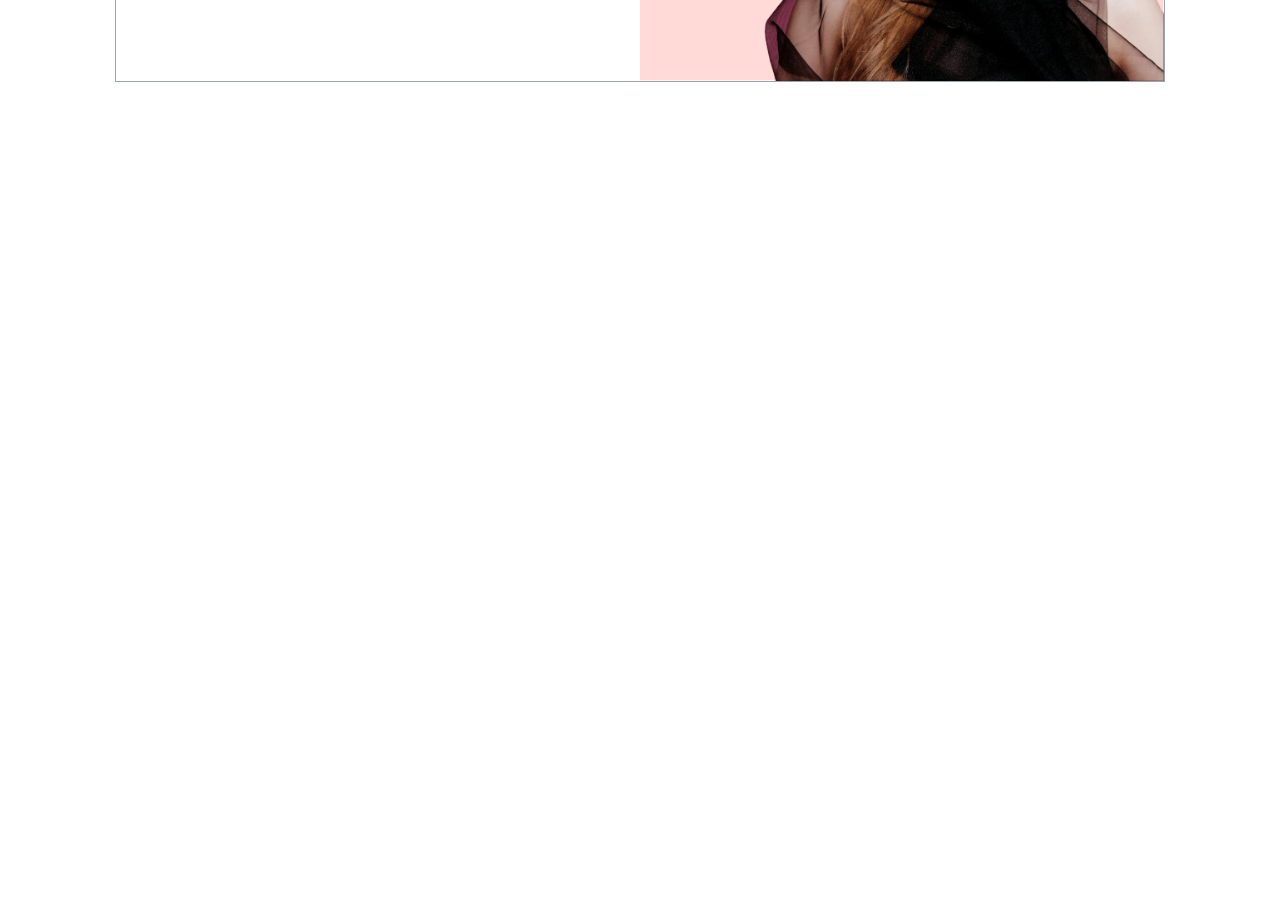
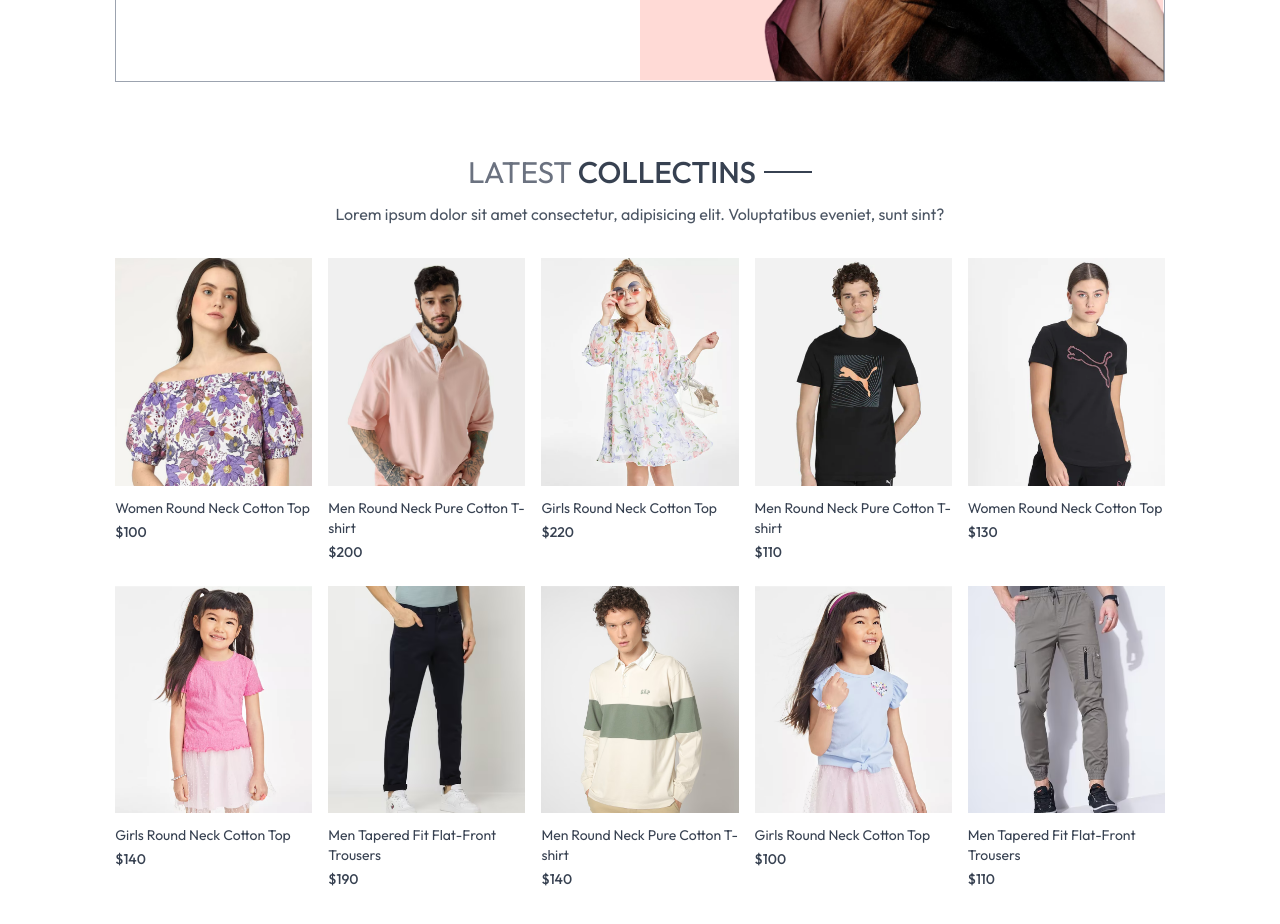
Before and after one commit to Ted-AfroEm/ecommerceApp-front-end, a React (Vite) app: page / in a window 1280 px wide. Shown: the part 420-1344 px from the top of the page. Before the commit the page ends 800 px from the top, so only its background shows below. Built offline with nearby package versions, Linux system fonts and the light colour scheme.

Commit message:
Add latest collection product list

```diff
--- /dev/null
+++ b/src/components/LatestCollection.tsx
@@ -0,0 +1,33 @@
+import React, { useContext, useEffect, useState } from "react";
+import { ShopContext } from "../context/ShopContext";
+import Title from "./Title";
+import ProductItem from "./ProductItem";
+
+const LatestCollection = () => {
+  const { products } = useContext(ShopContext);
+  const [latestProducts, setLatestProducts] = useState([]);
+  console.log(products);
+  useEffect(() => {
+    setLatestProducts(products.slice(0, 10));
+  }, []);
+  return (
+    <div className="my-10">
+      <div className="text-center py-8 text-3xl">
+        <Title text1={"LATEST"} text2={"COLLECTINS"} />
+        <p className=" w-3/4 m-auto text-xs sm:text-sm md:text-base text-gray-600">
+          Lorem ipsum dolor sit amet consectetur, adipisicing elit. Voluptatibus
+          eveniet, sunt sint?
+        </p>
+      </div>
+
+      {/* Rendering Latest Products */}
+      <div className="grid grid-cols-2 sm:grid-cols-3 md:grid-cols-4 lg:grid-cols-5 gap-4 gap-y-6">
+        {latestProducts.map((product, index) => (
+          <ProductItem key={index} product={product} />
+        ))}
+      </div>
+    </div>
+  );
+};
+
+export default LatestCollection;
--- a/src/components/Navbar.tsx
+++ b/src/components/Navbar.tsx
@@ -6,7 +6,9 @@
   const [visible, setVisible] = useState<boolean>(false);
   return (
     <div className="flex items-center justify-between py-5 font-medium">
-      <img src={assets.logo} className="w-36" alt="" />
+      <Link to={"/"}>
+        <img src={assets.logo} className="w-36" alt="" />
+      </Link>
       <ul className="hidden sm:flex gap-5 text-sm text-gray-700">
         <NavLink to="/" className="flex flex-col items-center gap-1">
           <p>HOME</p>
--- /dev/null
+++ b/src/components/ProductItem.tsx
@@ -0,0 +1,42 @@
+import React, { useContext } from "react";
+import { ShopContext } from "../context/ShopContext";
+import { Link } from "react-router-dom";
+
+interface Product {
+  bestseller: boolean;
+  category: string;
+  date: number;
+  description: string;
+  image: string[];
+  name: string;
+  price: number;
+  sizes: string[];
+  subCategory: string;
+  _id: string;
+}
+
+const ProductItem = ({ product }: { product: Product }) => {
+  const { currency } = useContext(ShopContext);
+
+  return (
+    <Link
+      className="text-gray-700 cursor-pointer"
+      to={`/product/${product._id}`}
+    >
+      <div className="overflow-hidden">
+        <img
+          className="hover:scale-110 transition ease-in-out"
+          src={product.image[0]}
+          alt=""
+        />
+      </div>
+      <p className="pt-3 pb-1 text-sm">{product.name}</p>
+      <p className="text-sm font-medium">
+        {currency}
+        {product.price}
+      </p>
+    </Link>
+  );
+};
+
+export default ProductItem;
--- /dev/null
+++ b/src/components/Title.tsx
@@ -0,0 +1,14 @@
+import React from "react";
+
+const Title = ({ text1, text2 }: { text1: string; text2: string }) => {
+  return (
+    <div className="inline-flex gap-2 items-center mb-3">
+      <p className="text-gray-500 ">
+        {text1} <span className="text-gray-700 font-medium">{text2} </span>
+      </p>
+      <p className="w-8 sm:w-12 h-[1px] sm:h-[2px] bg-gray-700"></p>
+    </div>
+  );
+};
+
+export default Title;
--- /dev/null
+++ b/src/context/ShopContext.jsx
@@ -0,0 +1,21 @@
+import { createContext } from "react";
+import { products } from "../assets/frontend_assets/assets";
+
+export const ShopContext = createContext();
+
+const ShopContextProvider = (props) => {
+  const currency = "$";
+  const delivery_fee = 10;
+
+  const value = {
+    products,
+    currency,
+    delivery_fee,
+  };
+
+  return (
+    <ShopContext.Provider value={value}>{props.children}</ShopContext.Provider>
+  );
+};
+
+export default ShopContextProvider;
--- a/src/index.css
+++ b/src/index.css
@@ -17,3 +17,10 @@
     font-weight: 400;
     font-style: normal;
   }
+
+@media (max-width:640px) {
+ a.active{
+    background-color: black;
+    color: white;
+ }
+}
--- a/src/main.tsx
+++ b/src/main.tsx
@@ -2,9 +2,12 @@
 import App from "./App.tsx";
 import "./index.css";
 import { BrowserRouter } from "react-router-dom";
+import ShopContextProvider from "./context/ShopContext.jsx";
 
 createRoot(document.getElementById("root")!).render(
   <BrowserRouter>
-    <App />
+    <ShopContextProvider>
+      <App />
+    </ShopContextProvider>
   </BrowserRouter>
 );
--- a/src/pages/Home.tsx
+++ b/src/pages/Home.tsx
@@ -1,9 +1,11 @@
 import Hero from "../components/Hero";
+import LatestCollection from "../components/LatestCollection";
 
 const Home = () => {
   return (
     <div>
       <Hero />
+      <LatestCollection />
     </div>
   );
 };
```
